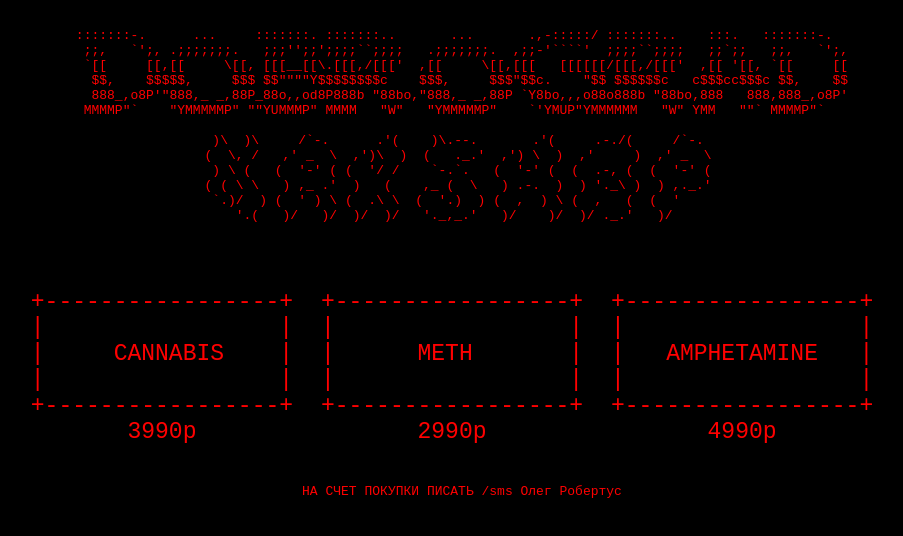
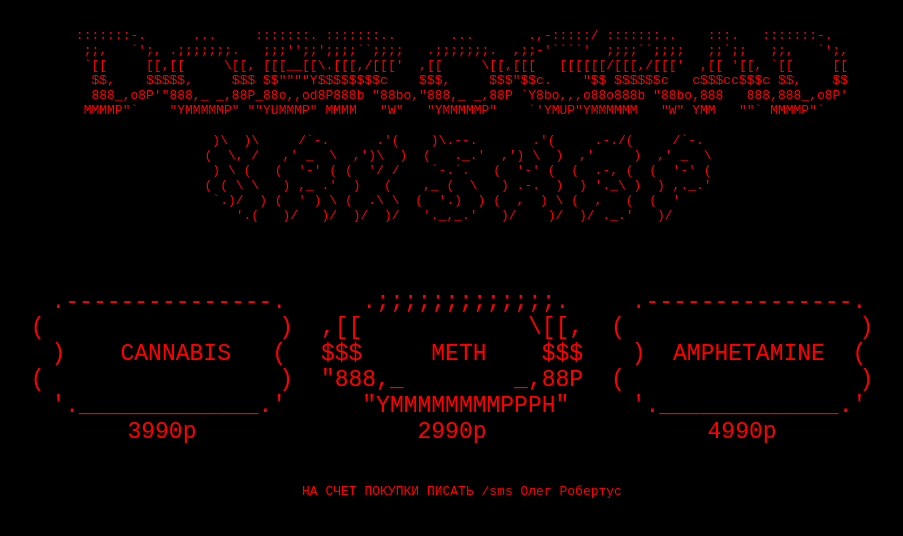
Before and after one commit to Minnville/nrkshopdbg, a plain HTML site: page index.html in a window 1280 px wide. Shown: the whole page, without its empty margins (178-1081 px from the left). Drawn offline with Linux system fonts and the light colour scheme.

Commit message:
Update index.html

```diff
--- a/index.html
+++ b/index.html
@@ -27,27 +27,27 @@
         </pre>
     </div>
     <pre class="box">
-+-----------------+
-|                 |
-|     CANNABIS    |
-|                 |
-+-----------------+
+ .---------------.
+(                 )
+ )    CANNABIS   (
+(                 )
+ '._____________.'
 3990р
     </pre>
     <pre class="box">
-+-----------------+
-|                 |
-|      METH       |
-|                 |
-+-----------------+
+  .;;;;;;;;;;;;;.
+,[[            \[[,
+$$$     METH    $$$
+"888,_        _,88P
+  "YMMMMMMMMPPPH"
 2990р
     </pre>
     <pre class="box">
-+-----------------+
-|                 |
-|   AMPHETAMINE   |
-|                 |
-+-----------------+
+ .---------------.
+(                 )
+ )  AMPHETAMINE  (
+(                 )
+ '._____________.'
 4990р
     </pre>
     <pre class="font">НА СЧЕТ ПОКУПКИ ПИСАТЬ /sms Олег Робертус</pre>
```
